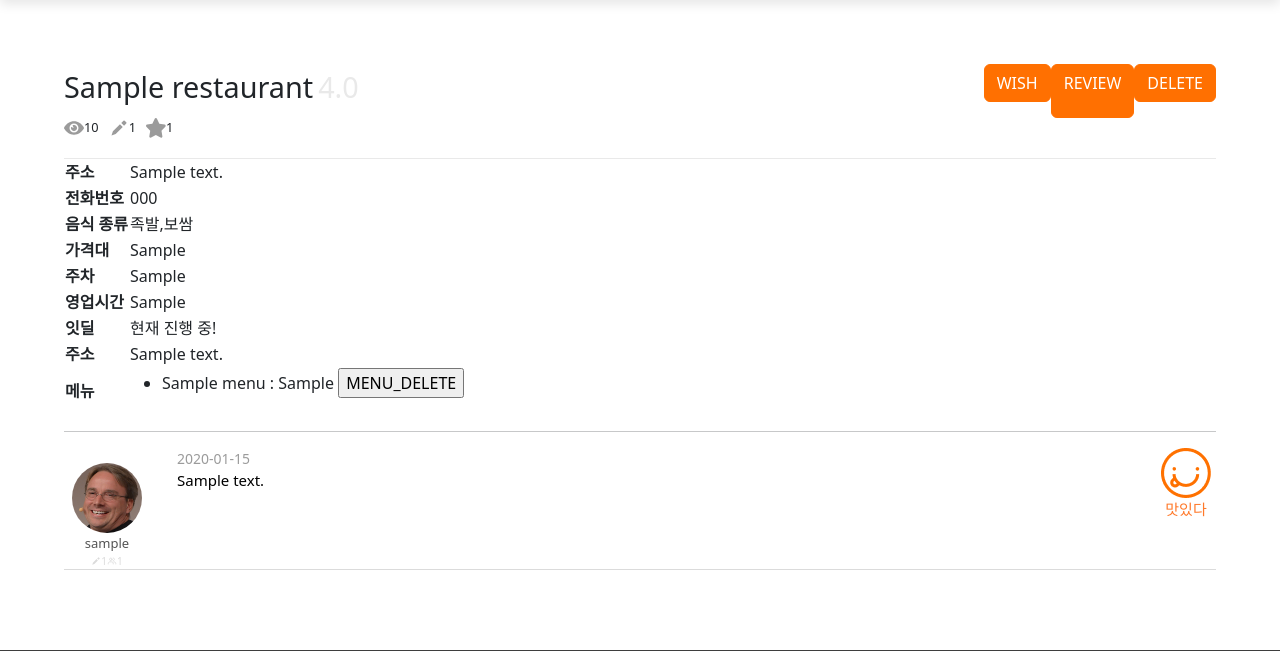
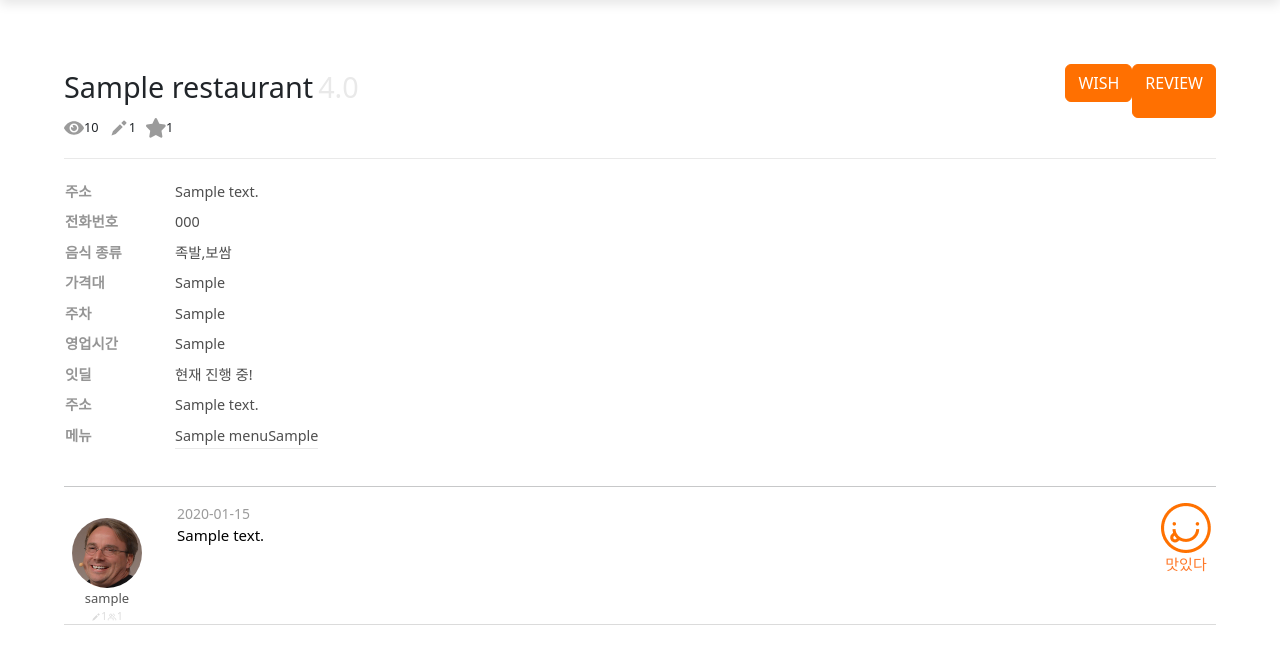
Before and after one commit to HYndrome/miniProject-Manago, a Django app: page /restaurants/1/ in a window 1280 px wide. Shown: the part 72-723 px from the top of the page. Run offline with Django 3.2, Linux system fonts and the light colour scheme; tables that the repository leaves empty hold one stand-in row (values such as "Sample post"); parts of the project's set-up code (start-up, migrations or seed data) failed here and were passed over.

Commit message:
update detail page to show neat table

```diff
--- a/restaurants/static/restaurants/detail_style.css
+++ b/restaurants/static/restaurants/detail_style.css
@@ -2,6 +2,7 @@ main {
   margin: 2rem;
   padding: 2rem;
 }
+
 
 
 .main__top {
@@ -34,8 +35,7 @@ main {
   display: flex;
   height: 20px;
   padding-bottom: 40px;
-  border-bottom: 1px solid
-  #e9e9e9;
+  border-bottom: 1px solid #e9e9e9;
 }
 
 .restaurant__status__item {
@@ -51,6 +51,50 @@ main {
 }
 
 
+.restaurants__info {
+  margin-top: 20px;
+}
+
+.restaurant__info__menu li {
+  border-bottom: 1px solid #e9e9e9;
+  margin-bottom: 4px;
+}
+
+.restaurants__info tbody tr th {
+  width: 110px;
+  font-size: .9rem;
+  color: rgba(79,79,79,0.6);
+  line-height: 1.7;
+  text-align: left;
+  vertical-align: top;
+  padding-right: 10px;
+  padding-bottom: 5px;
+}
+
+.restaurants__info tbody tr td {
+  font-size: .9rem;
+  color: #4f4f4f;
+  line-height: 1.7;
+  text-align: left;
+  vertical-align: middle;
+  padding-bottom: 5px;
+}
+
+.restaurant__info__menu {
+  font-size: .9rem;
+  color: #4f4f4f;
+  line-height: 1.7;
+  text-align: left;
+  list-style-type: none;
+  text-decoration: none;
+  padding: 0;
+}
+
+.restaurant__info__menu li {
+  display: flex;
+  justify-content: space-between;
+  align-items: center
+}
 
 
 .comments_container {
--- a/restaurants/templates/restaurants/detail.html
+++ b/restaurants/templates/restaurants/detail.html
@@ -18,6 +18,7 @@
     </div>
 
     <div class="restaurant__input">
+      {% comment %} {% if request.user.is_authenticated %} {% endcomment %}
         <form id="wish-form" data-restaurant-id="{{ restaurant.pk }}">
           {% csrf_token %}
           {% if request.user in restaurant.wish_users.all %}
@@ -26,13 +27,14 @@
             <input type="submit" value="WISH" class="btn btn-primary" style="background-color: #ff7001; border-color: #ff7001;">
           {% endif %}
         </form>
-
         <a href="{% url 'reviews:create' restaurant.id %}" class="btn btn-primary" style="background-color: #ff7001; border-color: #ff7001;">REVIEW</a>
-
+      {% comment %} {% endif %} {% endcomment %}
+      {% if request.user == restaurant.user %}
       <form action="{% url 'restaurants:delete' restaurant.pk %}" method="POST">
         {% csrf_token %}
         <input type="submit" class="btn btn-primary" style="background-color: #ff7001; border-color: #ff7001;" value="DELETE">
       </form>
+      {% endif %}
     </div>
   </div>
   <div class="restaurant__status">
@@ -55,7 +57,7 @@
       </span>
     </div>
   </div>
-  <table>
+  <table class="restaurants__info">
     <tbody>
       <tr>
         <th>주소</th>
@@ -97,14 +99,20 @@
       <tr>
         <th>메뉴</th>
         <td>
-          <ul>
+          <ul class="restaurant__info__menu">
             {% for menu in menus %}
-              <li>{{ menu.name }} : {{ menu.price }}
+              <li>
                 <span>
+                  {{ menu.name }}
+                </span>
+                <span>
+                  {{ menu.price }}
+                  {% if request.user == restaurant.user %}
                     <form style="display: inline;" action="{% url 'restaurants:menu_delete' restaurant.pk menu.pk %}" method="POST">
                       {% csrf_token %}
-                    <input type="submit" value="MENU_DELETE">
+                      <input type="submit" class="btn btn-primary" style="background-color: #ff7001; border-color: #ff7001;" value="DELETE">
                     </form>
+                  {% endif %}
                 </span>
               </li>
             {% endfor %}
@@ -211,5 +219,6 @@
         }
       })
   })
+
 </script>
 {% endblock script %}
```
Lines whose indentation alone changed are shown as unchanged.
